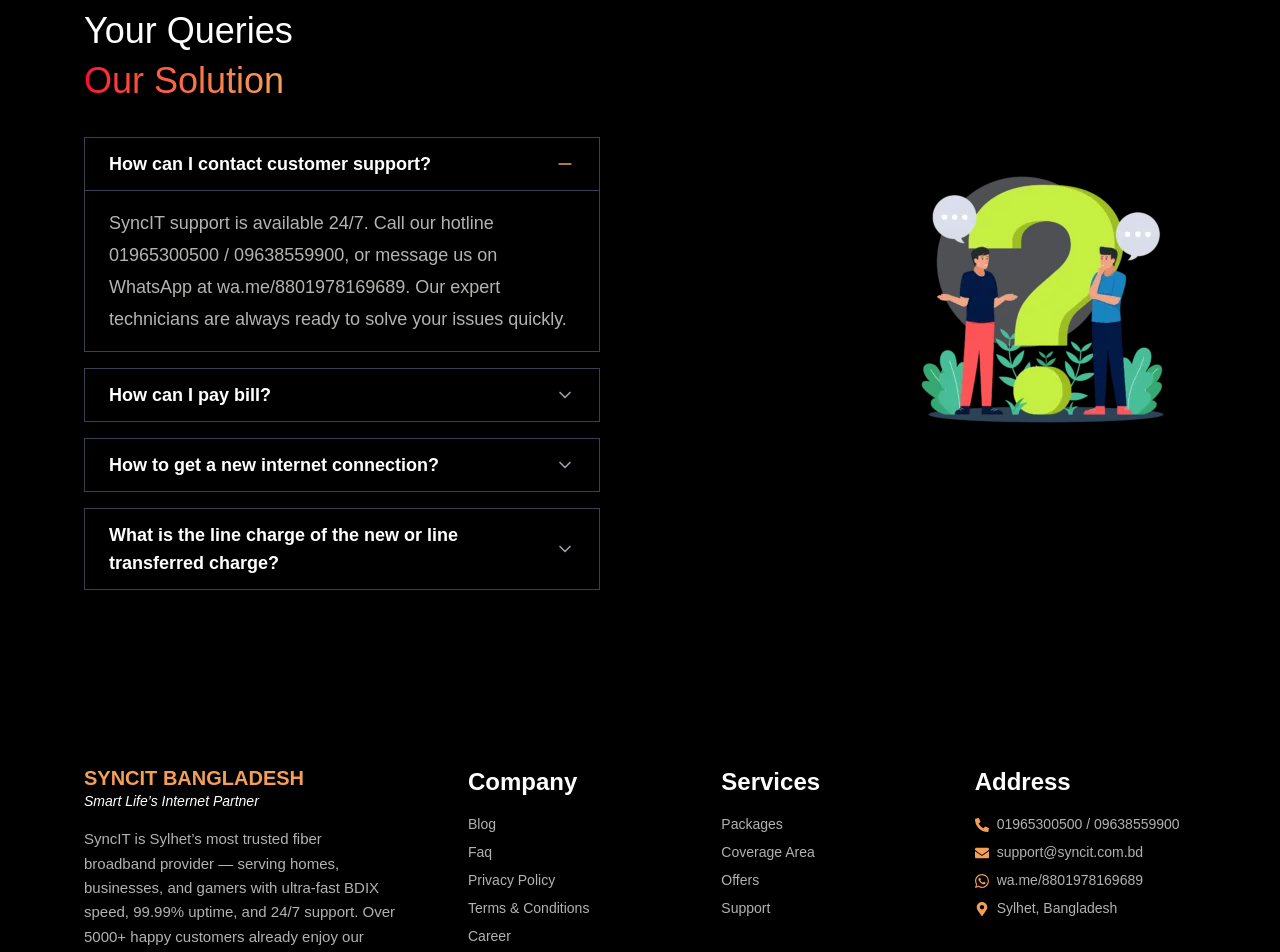
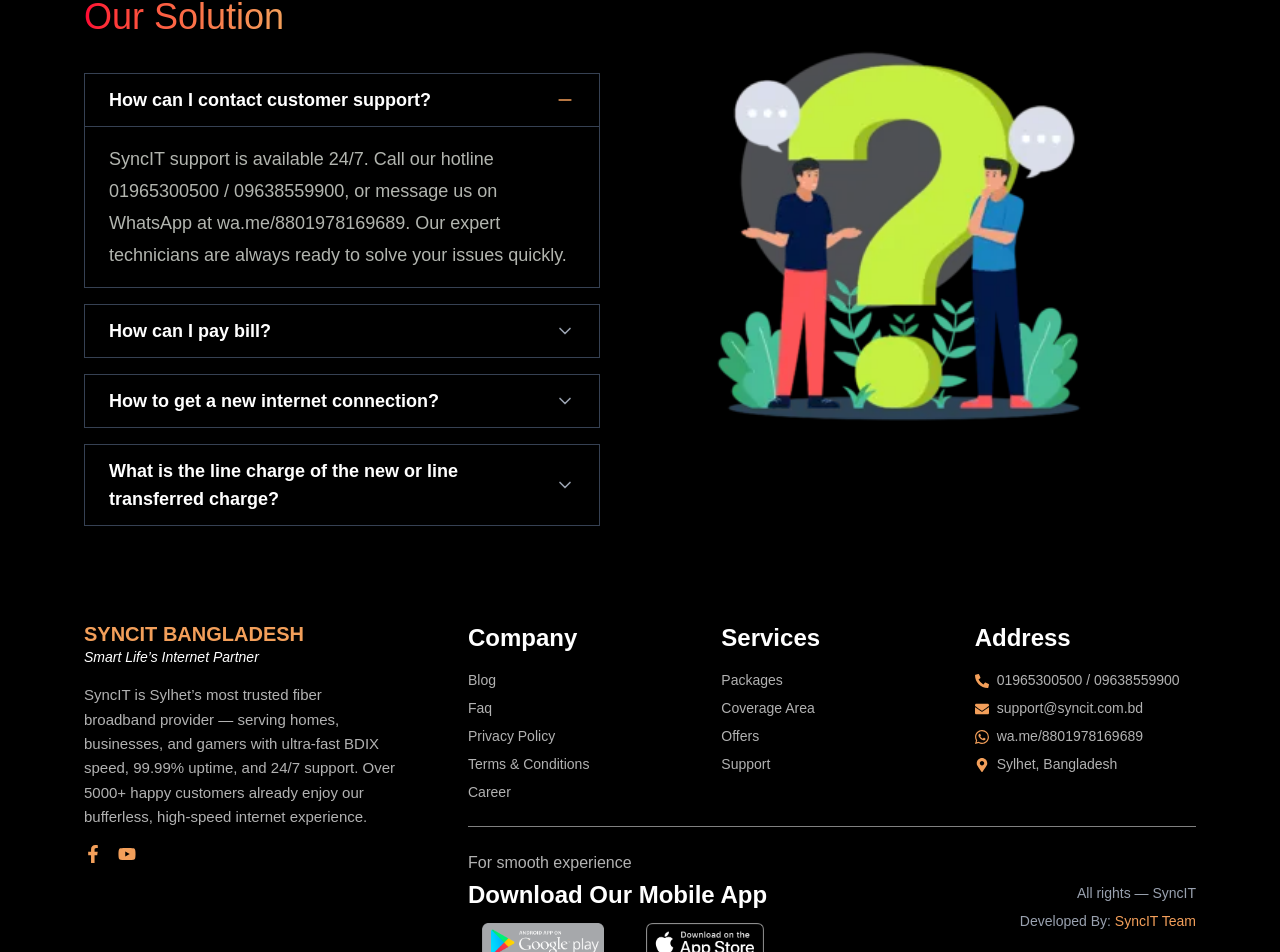
Before and after one commit to farjanasabiha/broadband, a Next.js app: page / in a window 1280 px wide. Shown: the part 10224-11176 px from the top of the page. Built offline with nearby package versions, Linux system fonts and the light colour scheme; a web font is replaced by a local one.

Commit message:
Form Submit

```diff
--- a/app/Components/Common/CTA.jsx
+++ b/app/Components/Common/CTA.jsx
@@ -10,7 +10,7 @@
 
   return (
     <div>
-      <div className="bg-black container max-w-6xl mx-auto px-5 pb-16">
+      <div className="bg-black container max-w-6xl mx-auto px-5">
         <div className="space-y-10">
           {/* Header */}
           <div className="text-left">
--- a/app/Components/Common/FAQ.jsx
+++ b/app/Components/Common/FAQ.jsx
@@ -87,12 +87,13 @@
             </div>
           </div>
 
-          <div className="order-1 lg:order-2 flex justify-center lg:justify-end">
+          <div className="order-1 lg:order-2 flex justify-center lg:justify-end w-full max-w-md">
             <Image
               src="/faq-1-300x300.webp"
-              width={300}
-              height={300}
               alt="FAQ"
+              width={600} // original width
+              height={600} // original height
+              className="w-full h-auto object-contain"
             />
           </div>
         </div>
--- a/app/Components/Common/Footer/Footer.jsx
+++ b/app/Components/Common/Footer/Footer.jsx
@@ -17,7 +17,7 @@
 
   return (
     <footer>
-      <div className="max-w-6xl mx-auto px-5 py-20">
+      <div className="max-w-6xl mx-auto px-5 pb-20">
         <div className="grid grid-cols-1 lg:grid-cols-12 gap-8 sm:gap-10">
           {/* Left - Logo & Description */}
           <div className="flex flex-col justify-between col-span-12 lg:col-span-4">
--- a/app/Components/Contact/ContactForm.jsx
+++ b/app/Components/Contact/ContactForm.jsx
@@ -109,7 +109,10 @@
       </div> */}
 
       <div className="bg-gradient-to-t from-[#ff00333a] to-[#0000004b] flex items-center justify-center py-10">
-        <form className="w-full max-w-5xl text-[16px] grid grid-cols-12 gap-5" onSubmit={handleSubmit}>
+        <form
+          className="w-full max-w-5xl text-[16px] grid grid-cols-12 gap-5  px-5"
+          onSubmit={handleSubmit}
+        >
           <input
             className="col-span-12 rounded-full px-6 py-3 bg-[#1f1f1f] border border-gray-600 focus:outline-none placeholder-primaryColor text-white"
             type="text"
@@ -147,7 +150,7 @@
             className="col-span-12 md:col-span-6 rounded-full px-6 py-3 bg-[#1f1f1f] border border-gray-600 focus:outline-none placeholder-primaryColor text-white"
           />
           <select
-             className="col-span-12 md:col-span-6 rounded-full px-6 py-3 bg-[#1f1f1f] border border-gray-600 focus:outline-none text-primaryColor appearance-none pr-10"
+            className="col-span-12 md:col-span-6 rounded-full px-6 py-3 bg-[#1f1f1f] border border-gray-600 focus:outline-none text-primaryColor appearance-none pr-10"
             name="service"
             value={formData.service}
             onChange={handleChange}
@@ -165,7 +168,7 @@
             onChange={handleChange}
             placeholder={t("contactform_message_placeholder")}
             required
-            rows="4"
+            rows="5"
           />
           <button
             type="submit"
@@ -185,7 +188,7 @@
 
       {/* Google Map */}
       <div
-        className="mx-auto max-w-5xl mt-6"
+        className="mx-auto max-w-5xl mt-6  px-5"
         style={{ width: "100%", height: "300px" }}
       >
         <iframe
```
